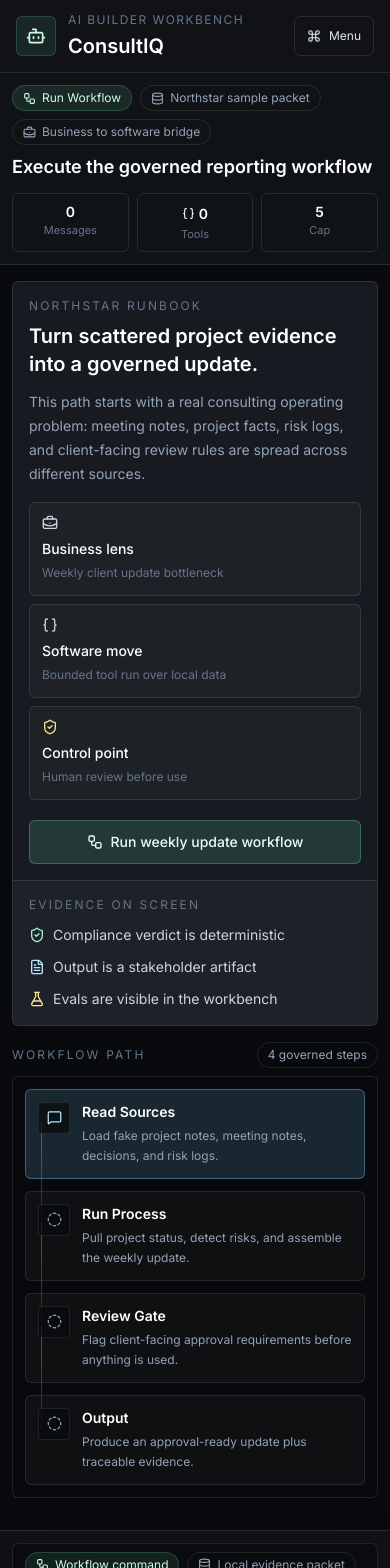
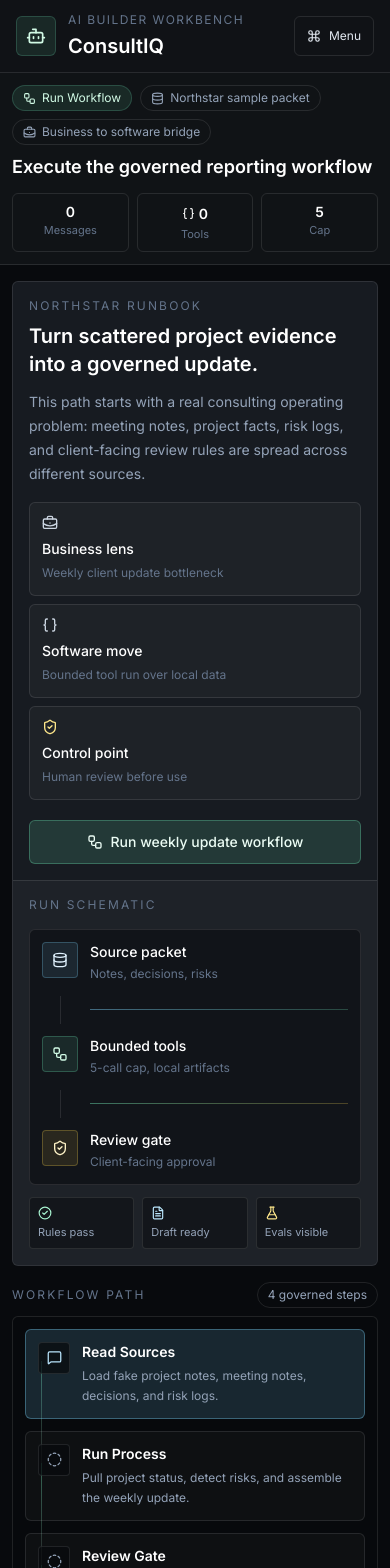
Before and after one commit to SalimFraj/consultiq, a Next.js app: page / in a window 390 px wide. Shown: the top 1568 px of the page. Built offline with nearby package versions, Linux system fonts and the light colour scheme.

Commit message:
Polish ConsultIQ responsive workbench UI

```diff
--- a/app/components/ChatHeader.tsx
+++ b/app/components/ChatHeader.tsx
@@ -5,9 +5,10 @@ type ChatHeaderProps = {
   mode: ChatMode;
   messageCount: number;
   toolCallCount: number;
+  toolCallLimit: number;
 };
 
-export default function ChatHeader({ mode, messageCount, toolCallCount }: ChatHeaderProps) {
+export default function ChatHeader({ mode, messageCount, toolCallCount, toolCallLimit }: ChatHeaderProps) {
   return (
     <header className="border-b border-white/10 bg-ink-900/90 px-3 py-3 sm:px-4 lg:px-6 lg:py-4">
       <div className="mx-auto flex max-w-5xl flex-col gap-3 md:flex-row md:items-center md:justify-between">
@@ -46,7 +47,7 @@ export default function ChatHeader({ mode, messageCount, toolCallCount }: ChatHe
             </p>
           </div>
           <div className="rounded-md border border-white/10 px-2 py-2 sm:px-3">
-            <p className="text-sm font-semibold text-white">5</p>
+            <p className="text-sm font-semibold text-white">{toolCallLimit}</p>
             <p className="text-[11px] text-slate-500">
               <span className="sm:hidden">Cap</span>
               <span className="hidden sm:inline">Call cap</span>
--- a/app/components/EmptyState.tsx
+++ b/app/components/EmptyState.tsx
@@ -1,4 +1,14 @@
-import { Braces, BriefcaseBusiness, FileText, FlaskConical, MessageSquare, ShieldCheck, Workflow } from "lucide-react";
+import {
+  Braces,
+  BriefcaseBusiness,
+  CheckCircle2,
+  Database,
+  FileText,
+  FlaskConical,
+  MessageSquare,
+  ShieldCheck,
+  Workflow
+} from "lucide-react";
 import WorkflowPath, { type WorkflowPathStep } from "./WorkflowPath";
 
 const workbenchSteps: WorkflowPathStep[] = [
@@ -68,19 +78,52 @@ export default function EmptyState({ onRunWorkflow }: EmptyStateProps) {
             </button>
           </div>
           <div className="border-t border-white/10 bg-white/[0.03] p-4 sm:p-5 md:border-l md:border-t-0">
-            <p className="text-xs uppercase tracking-[0.18em] text-slate-500">Evidence On Screen</p>
-            <div className="mt-3 grid gap-3 text-sm text-slate-300 sm:grid-cols-3 md:block md:space-y-3">
-              <div className="flex items-center gap-2">
-                <ShieldCheck size={16} className="text-emerald-200" aria-hidden="true" />
-                Compliance verdict is deterministic
+            <p className="text-xs uppercase tracking-[0.18em] text-slate-500">Run Schematic</p>
+            <div className="mt-4 rounded-md border border-white/10 bg-ink-950/55 p-3">
+              <div className="grid grid-cols-[auto_1fr] gap-x-3 gap-y-3">
+                <div className="flex h-9 w-9 items-center justify-center rounded border border-sky-300/25 bg-sky-300/10 text-sky-100">
+                  <Database size={16} aria-hidden="true" />
+                </div>
+                <div className="min-w-0">
+                  <p className="text-sm font-medium text-white">Source packet</p>
+                  <p className="mt-0.5 text-xs leading-5 text-slate-500">Notes, decisions, risks</p>
+                </div>
+                <div className="justify-self-center h-7 w-px bg-white/10" aria-hidden="true" />
+                <div className="flex items-center">
+                  <div className="h-px flex-1 bg-gradient-to-r from-sky-300/45 to-emerald-300/25" aria-hidden="true" />
+                </div>
+                <div className="flex h-9 w-9 items-center justify-center rounded border border-emerald-300/25 bg-emerald-300/10 text-emerald-100">
+                  <Workflow size={16} aria-hidden="true" />
+                </div>
+                <div className="min-w-0">
+                  <p className="text-sm font-medium text-white">Bounded tools</p>
+                  <p className="mt-0.5 text-xs leading-5 text-slate-500">5-call cap, local artifacts</p>
+                </div>
+                <div className="justify-self-center h-7 w-px bg-white/10" aria-hidden="true" />
+                <div className="flex items-center">
+                  <div className="h-px flex-1 bg-gradient-to-r from-emerald-300/45 to-amber-300/25" aria-hidden="true" />
+                </div>
+                <div className="flex h-9 w-9 items-center justify-center rounded border border-amber-300/25 bg-amber-300/10 text-amber-100">
+                  <ShieldCheck size={16} aria-hidden="true" />
+                </div>
+                <div className="min-w-0">
+                  <p className="text-sm font-medium text-white">Review gate</p>
+                  <p className="mt-0.5 text-xs leading-5 text-slate-500">Client-facing approval</p>
+                </div>
               </div>
-              <div className="flex items-center gap-2">
-                <FileText size={16} className="text-sky-200" aria-hidden="true" />
-                Output is a stakeholder artifact
+            </div>
+            <div className="mt-3 grid grid-cols-3 gap-2">
+              <div className="rounded border border-white/10 bg-ink-950/45 px-2 py-2">
+                <CheckCircle2 size={14} className="text-emerald-200" aria-hidden="true" />
+                <p className="mt-1 text-[11px] leading-4 text-slate-400">Rules pass</p>
               </div>
-              <div className="flex items-center gap-2">
-                <FlaskConical size={16} className="text-amber-200" aria-hidden="true" />
-                Evals are visible in the workbench
+              <div className="rounded border border-white/10 bg-ink-950/45 px-2 py-2">
+                <FileText size={14} className="text-sky-200" aria-hidden="true" />
+                <p className="mt-1 text-[11px] leading-4 text-slate-400">Draft ready</p>
+              </div>
+              <div className="rounded border border-white/10 bg-ink-950/45 px-2 py-2">
+                <FlaskConical size={14} className="text-amber-200" aria-hidden="true" />
+                <p className="mt-1 text-[11px] leading-4 text-slate-400">Evals visible</p>
               </div>
             </div>
           </div>
--- a/app/components/Sidebar.tsx
+++ b/app/components/Sidebar.tsx
@@ -1,7 +1,21 @@
 "use client";
 
 import { useEffect, useState } from "react";
-import { BookOpen, Bot, Command, MessageSquare, Plus, ShieldCheck, Trash2, Workflow, X } from "lucide-react";
+import {
+  BookOpen,
+  Bot,
+  Command,
+  FlaskConical,
+  MessageSquare,
+  PackageCheck,
+  Plus,
+  ShieldCheck,
+  Trash2,
+  Workflow,
+  X
+} from "lucide-react";
+import { capabilities } from "@/lib/capabilities";
+import { MAX_TOOL_CALLS } from "@/lib/constants";
 import type { ChatMode } from "@/lib/types";
 
 type Conversation = {
@@ -36,7 +50,7 @@ function BrandIntro({ compact = false }: { compact?: boolean }) {
         <p className={`${compact ? "truncate tracking-[0.12em]" : "tracking-[0.2em]"} text-xs uppercase text-slate-500`}>
           AI Builder Workbench
         </p>
-        <h1 className="mt-1 truncate text-xl font-semibold tracking-normal text-white sm:text-2xl xl:text-2xl">ConsultIQ</h1>
+        <h1 className="mt-1 truncate text-xl font-semibold tracking-normal text-white sm:text-2xl">ConsultIQ</h1>
         {compact ? null : (
           <p className="mt-2 text-sm leading-6 text-slate-400">
             Bridge software execution and business workflow design through governed AI prototypes.
@@ -104,7 +118,7 @@ function UtilityActions({
   onAfterAction
 }: Pick<SidebarProps, "onOpenGovernance" | "onOpenCaseStudy"> & { onAfterAction?: ActionCallback }) {
   return (
-    <div className="grid gap-2 sm:grid-cols-2 xl:grid-cols-1">
+    <div className="grid gap-2 sm:grid-cols-2 lg:grid-cols-1">
       <button
         type="button"
         onClick={() => {
@@ -138,11 +152,47 @@ function UtilityActions({
   );
 }
 
+function CompactCapabilitySummary() {
+  return (
+    <section className="hidden rounded-md border border-emerald-300/20 bg-emerald-300/[0.06] p-3 lg:block xl:hidden">
+      <div className="flex items-start gap-3">
+        <div className="flex h-8 w-8 shrink-0 items-center justify-center rounded border border-emerald-300/20 bg-ink-950 text-emerald-100">
+          <PackageCheck size={15} aria-hidden="true" />
+        </div>
+        <div className="min-w-0">
+          <p className="text-xs uppercase tracking-[0.18em] text-emerald-100/70">Capability Factory</p>
+          <h2 className="mt-1 text-sm font-semibold text-white">Workbench signal stays visible</h2>
+          <p className="mt-1 text-xs leading-5 text-emerald-50/75">
+            Bounded tools, call cap, and eval coverage are summarized here until the full panel has room.
+          </p>
+        </div>
+      </div>
+      <dl className="mt-3 grid grid-cols-3 gap-2">
+        <div className="rounded border border-white/10 bg-ink-950/45 px-2 py-2">
+          <dt className="text-[11px] leading-4 text-slate-500">Tools</dt>
+          <dd className="mt-1 text-lg font-semibold text-white">{capabilities.length}</dd>
+        </div>
+        <div className="rounded border border-white/10 bg-ink-950/45 px-2 py-2">
+          <dt className="text-[11px] leading-4 text-slate-500">Cap</dt>
+          <dd className="mt-1 text-lg font-semibold text-white">{MAX_TOOL_CALLS}</dd>
+        </div>
+        <div className="rounded border border-white/10 bg-ink-950/45 px-2 py-2">
+          <dt className="text-[11px] leading-4 text-slate-500">Evals</dt>
+          <dd className="mt-1 inline-flex items-center gap-1 text-lg font-semibold text-white">
+            <FlaskConical size={14} className="text-amber-200" aria-hidden="true" />
+            10
+          </dd>
+        </div>
+      </dl>
+    </section>
+  );
+}
+
 function PromptList({ prompts, onSendPrompt, onAfterAction }: Pick<SidebarProps, "prompts" | "onSendPrompt"> & { onAfterAction?: ActionCallback }) {
   return (
     <section>
       <p className="mb-2 text-xs uppercase tracking-[0.18em] text-slate-500">Operator Scenarios</p>
-      <div className="grid max-h-52 gap-2 overflow-y-auto pr-1 sm:grid-cols-2 xl:max-h-none xl:grid-cols-1 xl:overflow-visible xl:pr-0">
+      <div className="grid max-h-52 gap-2 overflow-y-auto pr-1 sm:grid-cols-2 lg:max-h-none lg:grid-cols-1 lg:overflow-visible lg:pr-0">
         {prompts.map((prompt) => (
           <button
             type="button"
@@ -189,7 +239,7 @@ function ConversationHistory({
           </button>
         ) : null}
       </div>
-      <div className="max-h-52 space-y-2 overflow-auto pr-1 xl:max-h-64">
+      <div className="max-h-52 space-y-2 overflow-auto pr-1 lg:max-h-64">
         {conversations.map((conversation) => (
           <div
             key={conversation.id}
@@ -237,6 +287,7 @@ function SidebarControls(props: SidebarProps & { onAfterAction?: ActionCallback
         onOpenCaseStudy={props.onOpenCaseStudy}
         onAfterAction={props.onAfterAction}
       />
+      <CompactCapabilitySummary />
       <PromptList prompts={props.prompts} onSendPrompt={props.onSendPrompt} onAfterAction={props.onAfterAction} />
       <ConversationHistory
         conversations={props.conversations}
@@ -264,7 +315,7 @@ function MobileCommandDrawer(props: SidebarProps) {
 
   return (
     <>
-      <aside className="sticky top-0 z-30 border-b border-white/10 bg-ink-900/95 backdrop-blur xl:hidden">
+      <aside className="sticky top-0 z-30 border-b border-white/10 bg-ink-900/95 backdrop-blur lg:hidden">
         <div className="flex items-center justify-between gap-3 px-4 py-3">
           <BrandIntro compact />
           <button
@@ -281,7 +332,7 @@ function MobileCommandDrawer(props: SidebarProps) {
       </aside>
 
       {open ? (
-        <div className="fixed inset-0 z-50 xl:hidden" role="dialog" aria-modal="true" aria-label="Workbench command drawer">
+        <div className="fixed inset-0 z-50 lg:hidden" role="dialog" aria-modal="true" aria-label="Workbench command drawer">
           <button
             type="button"
             className="absolute inset-0 cursor-default bg-black/60"
@@ -297,10 +348,12 @@ function MobileCommandDrawer(props: SidebarProps) {
               <button
                 type="button"
                 onClick={() => setOpen(false)}
-                className="rounded border border-white/10 p-2 text-slate-200 hover:bg-white/10"
+                className="inline-flex min-h-9 items-center gap-2 rounded border border-white/10 px-3 py-2 text-xs text-slate-200 hover:bg-white/10"
                 aria-label="Close command drawer"
+                title="Close command drawer"
               >
                 <X size={16} aria-hidden="true" />
+                Close
               </button>
             </div>
             <div className="space-y-4 px-4 pb-[calc(1rem+env(safe-area-inset-bottom))] pt-4">
@@ -341,7 +394,7 @@ export default function Sidebar(props: SidebarProps) {
     <>
       <MobileCommandDrawer {...props} />
 
-      <aside className="hidden w-80 shrink-0 border-r border-white/10 bg-ink-900 xl:block xl:h-screen xl:overflow-y-auto">
+      <aside className="hidden w-72 shrink-0 border-r border-white/10 bg-ink-900 lg:block lg:h-screen lg:overflow-y-auto xl:w-80">
         <div className="space-y-5 p-4">
           <BrandIntro />
           <SidebarControls
--- a/app/globals.css
+++ b/app/globals.css
@@ -20,6 +20,29 @@ body {
 
 body {
   color: #f7fafc;
+  scrollbar-color: rgba(255, 255, 255, 0.16) transparent;
+  scrollbar-width: thin;
+}
+
+::-webkit-scrollbar {
+  width: 8px;
+  height: 8px;
+}
+
+::-webkit-scrollbar-track {
+  background: transparent;
+}
+
+::-webkit-scrollbar-thumb {
+  background: rgba(255, 255, 255, 0.14);
+  border: 2px solid transparent;
+  border-radius: 999px;
+  background-clip: padding-box;
+}
+
+::-webkit-scrollbar-thumb:hover {
+  background: rgba(255, 255, 255, 0.22);
+  background-clip: padding-box;
 }
 
 button,
```
Also changed, not shown: app/components/CapabilityCandidatePacket.tsx (+12 -6 lines), app/components/CapabilityPanel.tsx (+4 -3 lines), app/components/ComposerForm.tsx (+5 -5 lines), app/components/DocumentPreview.tsx (+13 -2 lines), app/page.tsx (+9 -3 lines).
